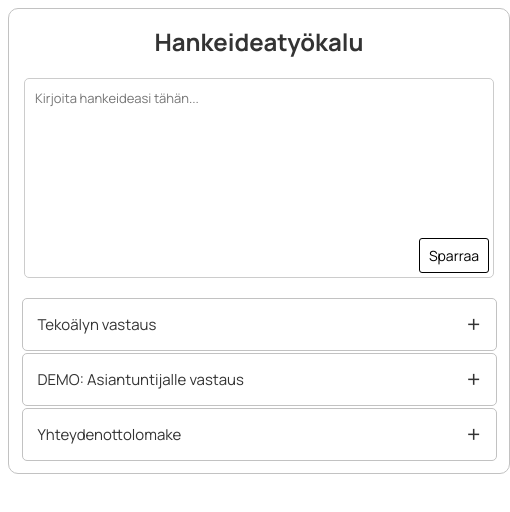
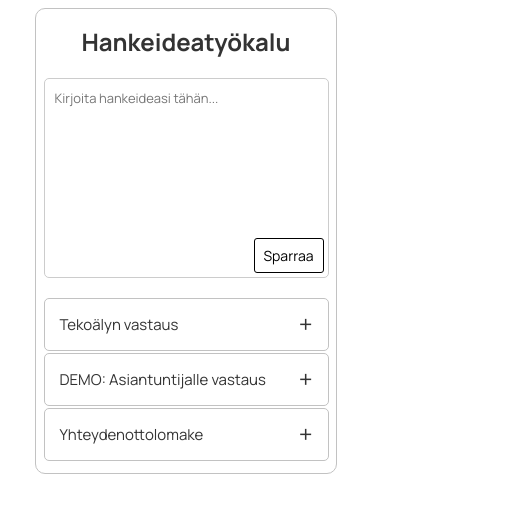
Before and after one commit to MiikkaR7/ai-komponentti, a React app: page / in a window 390 px wide. Shown: the top 512 px of the page, 510 px wide, since content can reach past the window. Built offline with nearby package versions, Linux system fonts and the light colour scheme.

Commit message:
style: made component more usable for mobile

```diff
--- a/src/App.css
+++ b/src/App.css
@@ -112,13 +112,6 @@ body {
     color: #333;
     background-color: #f8f9fa;
     padding: 10px;
-}
-
-.contact-form-header {
-    margin-top: 10px;
-    margin-bottom: 20px;
-    font-size: 24px;
-    color: #333;
 }
 
 .contact-form {
@@ -323,3 +316,106 @@ body {
     top: 8px;
     font-size: x-large;
   }
+
+  @media (max-width: 500px) {
+
+    .ai-komponentti {
+        justify-content: center;
+        align-items: center;
+        margin: 0 auto;
+        padding-bottom: 10px;
+        width: 300px;
+        font-family: 'Manrope', sans-serif;
+        text-align: center;
+        border:1px solid #c2c2c2;
+        border-radius: 10px;
+        background-color: #ffffff;
+    }
+
+    .user-prompt-form {
+        position: relative;
+        display: grid;
+        margin: 0 auto;
+        max-width: 95%;
+        margin-bottom: 20px;
+    }
+
+    .user-prompt-form-textarea {
+        width: 100%;
+        height: 200px;
+        margin: 0 auto;
+        padding: 10px;
+        box-sizing: border-box;
+        border: 1px solid #ccc;
+        border-radius: 5px;
+        outline: none;
+        font-size: 13px;
+        font-family: 'Manrope', sans-serif;
+        resize: none;
+    }
+
+    .accordion {
+        position: relative;
+        width: 95%;
+        background-color: #ffffff;
+        color: #333;
+        cursor: pointer;
+        margin-bottom: 2px;
+        padding: 15px;
+        border: 1px solid #c2c2c2;
+        border-radius: 5px;
+        outline: none;
+        text-align: left;
+        font-family: 'Manrope', sans-serif;
+        font-size: 15px;
+      }
+
+      .contact-form {
+        display: grid;
+        width: 200px;
+        margin: 0 auto;
+        margin-bottom: 20px;
+    }
+
+    .contact-form-inputs {
+        width: 200px;
+        display: flex;
+        flex-wrap: wrap;
+        justify-self: center;
+        padding-bottom: 15px;
+        gap: 8px;
+    }
+
+    .contact-form-inputs-input {
+        justify-self: center;
+        font-family: 'Manrope', sans-serif;
+        width: 192px;
+        height: 16px;
+    }
+
+    .contact-form-inputs-input:focus {
+        outline: none;
+    }
+
+    .contact-form-select {
+        width: 200px;
+        height: 22px;
+        border: 1px solid #333;
+        font-family: 'Manrope', sans-serif;
+        background-color: #eeeeee;
+    }
+
+    .contact-form-textarea {
+        width: 200px;
+        box-sizing: border-box;
+        height: 130px;
+        padding: 10px;
+        border: 1px solid #ccc;
+        border-radius: 5px;
+        outline: none;
+        font-size: 14px;
+        font-family: 'Manrope', sans-serif;
+        resize: none;
+        margin: 0 auto;
+    }
+  }
```
